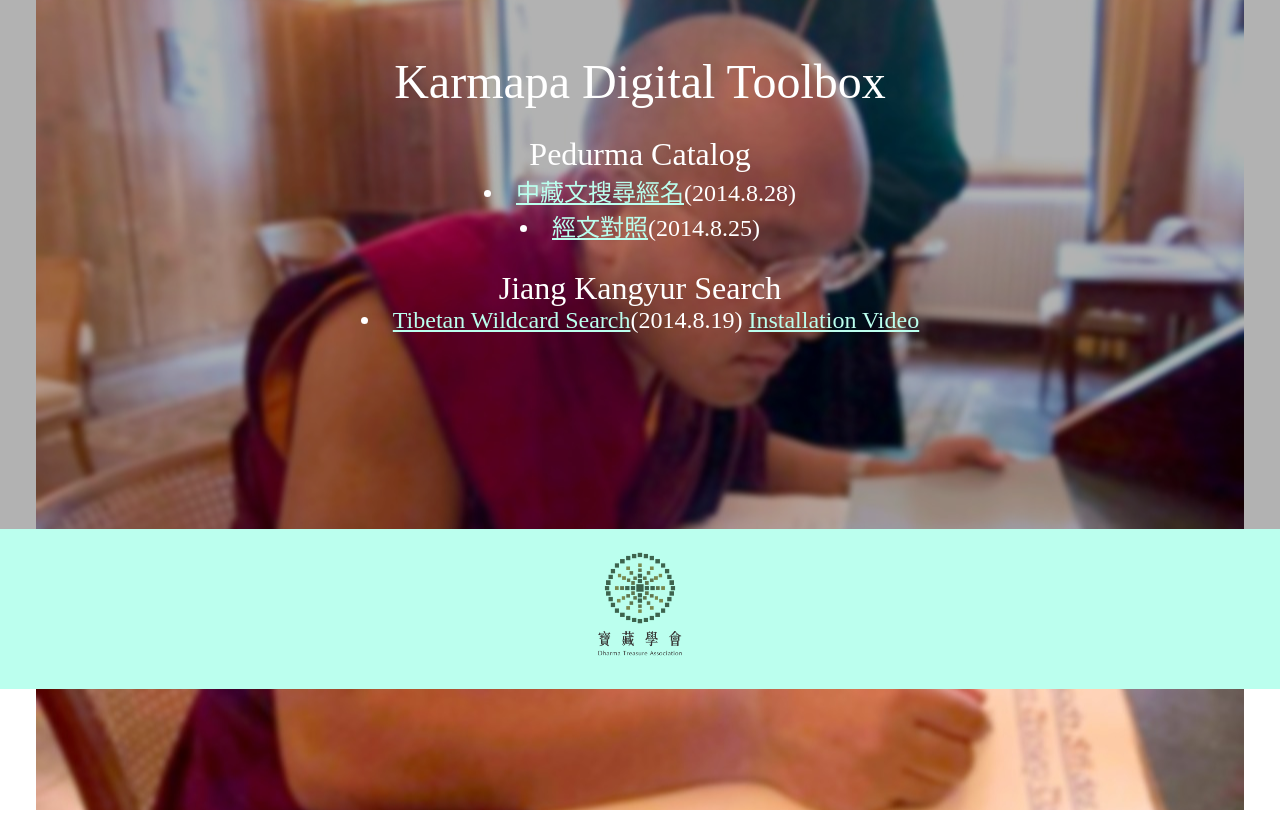
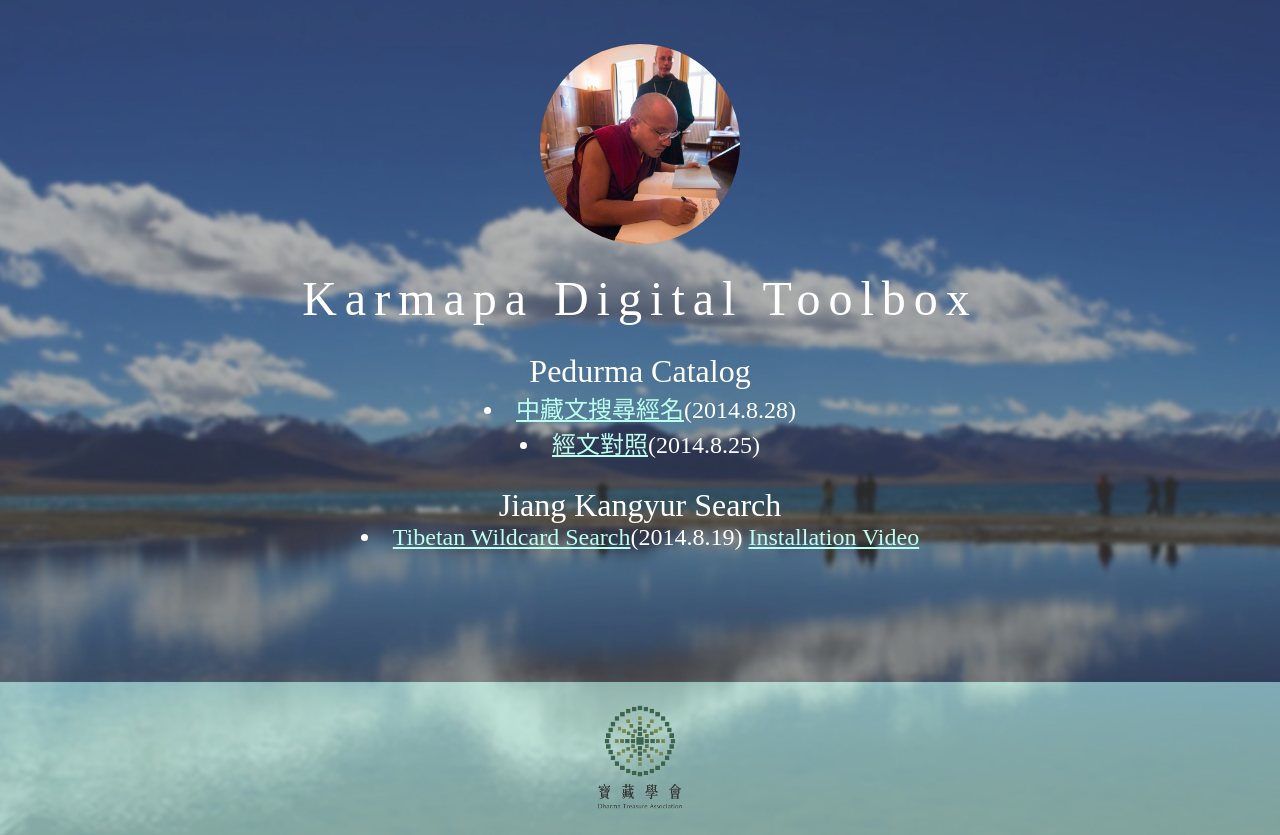
Before and after one commit to karmapa/karmapa.github.io, a plain HTML site: page index.html in a window 1280 px wide. Shown: the top 835 px of the page. Before the commit the page ends 810 px from the top, so only its background shows below. Drawn offline with Linux system fonts and the light colour scheme.

Commit message:
change background

```diff
--- a/index.css
+++ b/index.css
@@ -1,31 +1,34 @@
 body{
 	/*background: rgba(0,0,0,0.6);*/
-	background:url(karmapa3.jpeg);
+	background:url(scene.jpeg);
+	background-attachment: fixed;
 	background-repeat: no-repeat;
 	background-position: center;
 	background-position: absolute;
 	color: #FFFFFF;
 	text-align: center;
 	font-size: 150%;
-	font-family: avenir, Microsoft JhengHei;
-	margin-top: -10px;
-	margin-bottom: -10px;
-	margin-right: -10px;
-	margin-left: -10px;
+	font-family: lucida, avenir, Microsoft JhengHei;
+	margin: -10px;
 }
+#content img{border-radius: 100%;
+	width: 200px;
+	height: 200px;}
+#headline{letter-spacing:8px;}
 
 #content{
-	padding: 10px;
+	/*padding: 10px;*/
 	background:rgba(0,0,0,0.3) none repeat scroll !important;
-	padding-bottom: 160px;
+	padding-bottom: 50px;
+	margin-bottom: 100px;
 }
 
 #footer{
-	height: 160px;
+	height: 300px;
 	position: relative;
 	margin-top: -100px;
-	margin-bottom: -10px;
-	background:#BBFFEE;
+	margin-bottom: -100px;
+	background:rgba(187,255,238,0.5) none repeat scroll !important;
 	/*rgba(187,255,238,0.5) none repeat scroll !important;  #BBFFEE     */
 }
 
--- a/index.html
+++ b/index.html
@@ -4,7 +4,9 @@
 </head>
 <body>
 <div id="content">
-<br><br><font size=10>Karmapa Digital Toolbox</font><br>
+<br><br>
+<img src="karmapa.jpeg"/><br><br>
+<font id="headline" size=14>Karmapa Digital Toolbox</font><br>
 
 <br><font size=6>Pedurma Catalog</font>
 <li><a href="pedurma_catalog/search_name.html">中藏文搜尋經名</a>(2014.8.28)</li>
@@ -13,7 +15,7 @@
 <br><font size=6>Jiang Kangyur Search</font>
 <li><a href="tibetansearch">Tibetan Wildcard Search</a>(2014.8.19)
 	<a target=_new href="http://youtu.be/gZdQw1MQYgE">Installation Video</a></li>
-<br><br><br><br><br>
+<br><br><br>
 </div>
 <div id="footer">
 	<img src="Treasure.png" width="150"/>
```
Also changed, not shown: karmapa.jpeg (added), karmapa.jpg (deleted), karmapa2.jpeg (renamed from karmapa2.jpg), scene.jpeg (added).
